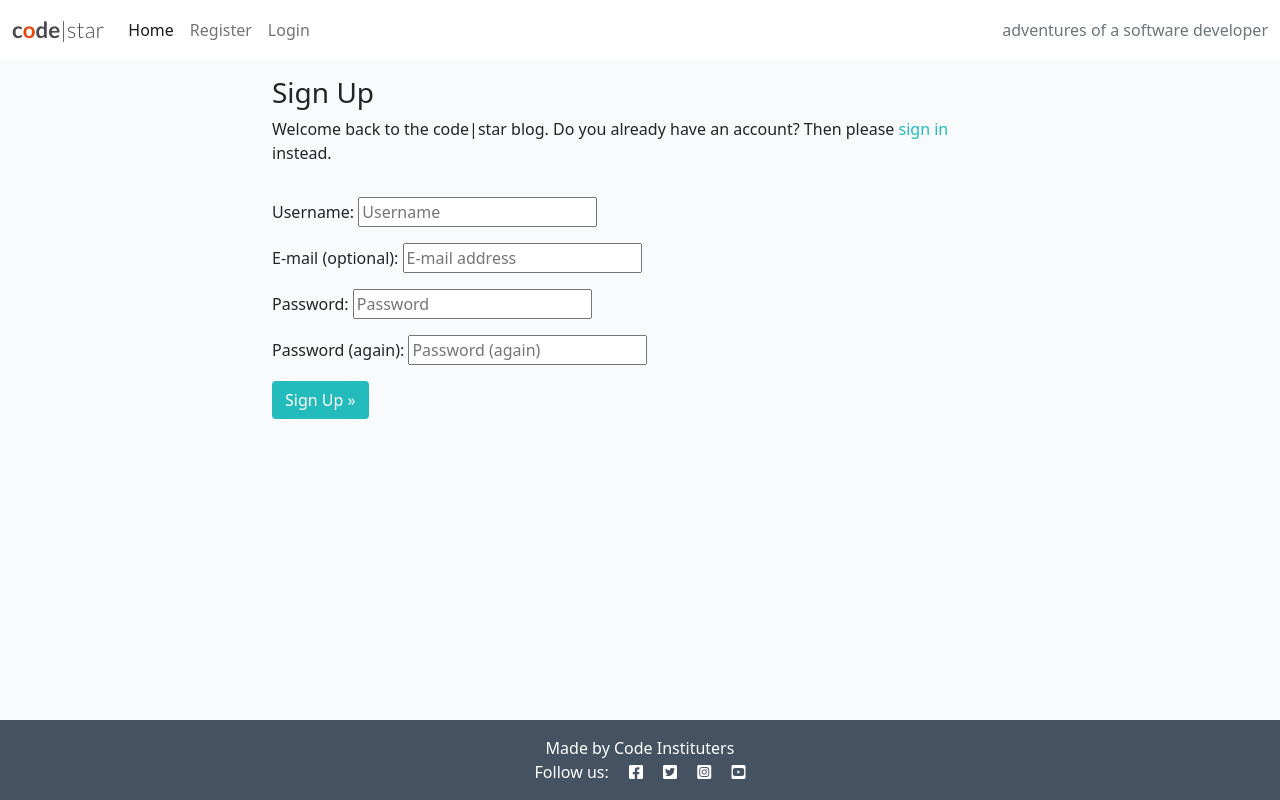
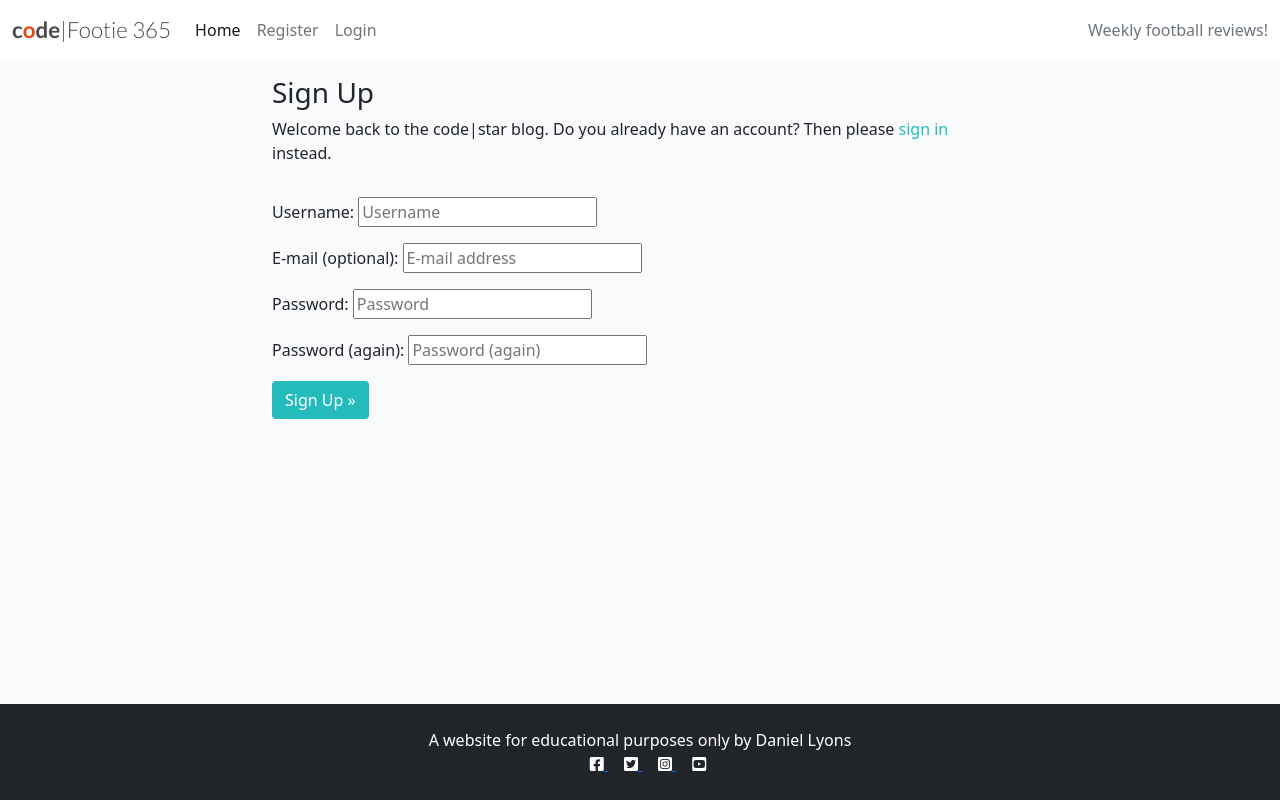
Before and after one commit to chancandan/portfolio-project-4-Footie365, a Django app: page /accounts/signup/ in a window 1280 px wide. Run offline with Django 3.2, Linux system fonts and the light colour scheme.

Commit message:
Add to readme

```diff
--- a/templates/base.html
+++ b/templates/base.html
@@ -4,7 +4,7 @@
 <html class="h-100">
 
 <head>
-    <title>CodeStar Blog</title>
+    <title>Footie 365</title>
 
     <link rel="preconnect" href="https://fonts.gstatic.com">
     <link href="https://fonts.googleapis.com/css2?family=Roboto:wght@300&display=swap" rel="stylesheet">
@@ -27,7 +27,7 @@
     <nav class="navbar navbar-expand-lg navbar-light bg-white">
         <div class="container-fluid">
             <a class="navbar-brand" href="{% url 'home' %}"><span class="brand">c<span class="red-o">o</span>de<span
-                        class="thin">|star</span></span></span></a>
+                        class="thin">|Footie 365</span></span></span></a>
             <button class="navbar-toggler" type="button" data-bs-toggle="collapse" data-bs-target="#navbarText"
                 aria-controls="navbarText" aria-expanded="false" aria-label="Toggle navigation">
                 <span class="navbar-toggler-icon"></span>
@@ -52,7 +52,7 @@
 
                 </ul>
                 <span class="navbar-text text-muted">
-                    adventures of a software developer
+                    Weekly football reviews!
                 </span>
             </div>
         </div>
@@ -78,13 +78,24 @@
     </main>
 
     <!-- Footer -->
-    <footer class="footer mt-auto py-3 dark-bg">
-        <p class="m-0 text-center text-white">Made by Code Instituters</p>
-        <p class="m-0 text-center text-white">Follow us: <i class="fab fa-facebook-square ms-3"></i>
-            <i class="fab fa-twitter-square ms-3"></i>
-            <i class="fab fa-instagram-square ms-3"></i>
-            <i class="fab fa-youtube-square ms-3"></i></p>
-    </footer>
+    <footer class="footer mt-auto bg-dark text-light py-4">
+    <p class="m-0 text-center text-white">A website for educational purposes only by Daniel Lyons</p>
+    <p class="m-0 text-center text-white">
+        <a href="https://facebook.com" target="_blank" rel="noopener" aria-label="Visit our Facebook page (opens in a new tab)">
+            <i class="fab fa-facebook-square ms-3" style="color: #ffffff;"></i>
+        </a>
+        <a href="https://twitter.com" target="_blank" rel="noopener" aria-label="Visit our Twitter page (opens in a new tab)">
+            <i class="fab fa-twitter-square ms-3" style="color: #ffffff;"></i>
+        </a>
+        <a href="https://instagram.com" target="_blank" rel="noopener" aria-label="Visit our Instagram page (opens in a new tab)">
+            <i class="fab fa-instagram-square ms-3" style="color: #ffffff;"></i>
+        </a>
+        <a href="https://youtube.com" target="_blank" rel="noopener" aria-label="Visit our YouTube channel (opens in a new tab)">
+            <i class="fab fa-youtube-square ms-3" style="color: #ffffff;"></i>
+        </a>
+    </p>
+</footer>
+
     <script>
         setTimeout(function () {
             let messages = document.getElementById('msg');
```
Also changed, not shown: README.md.
